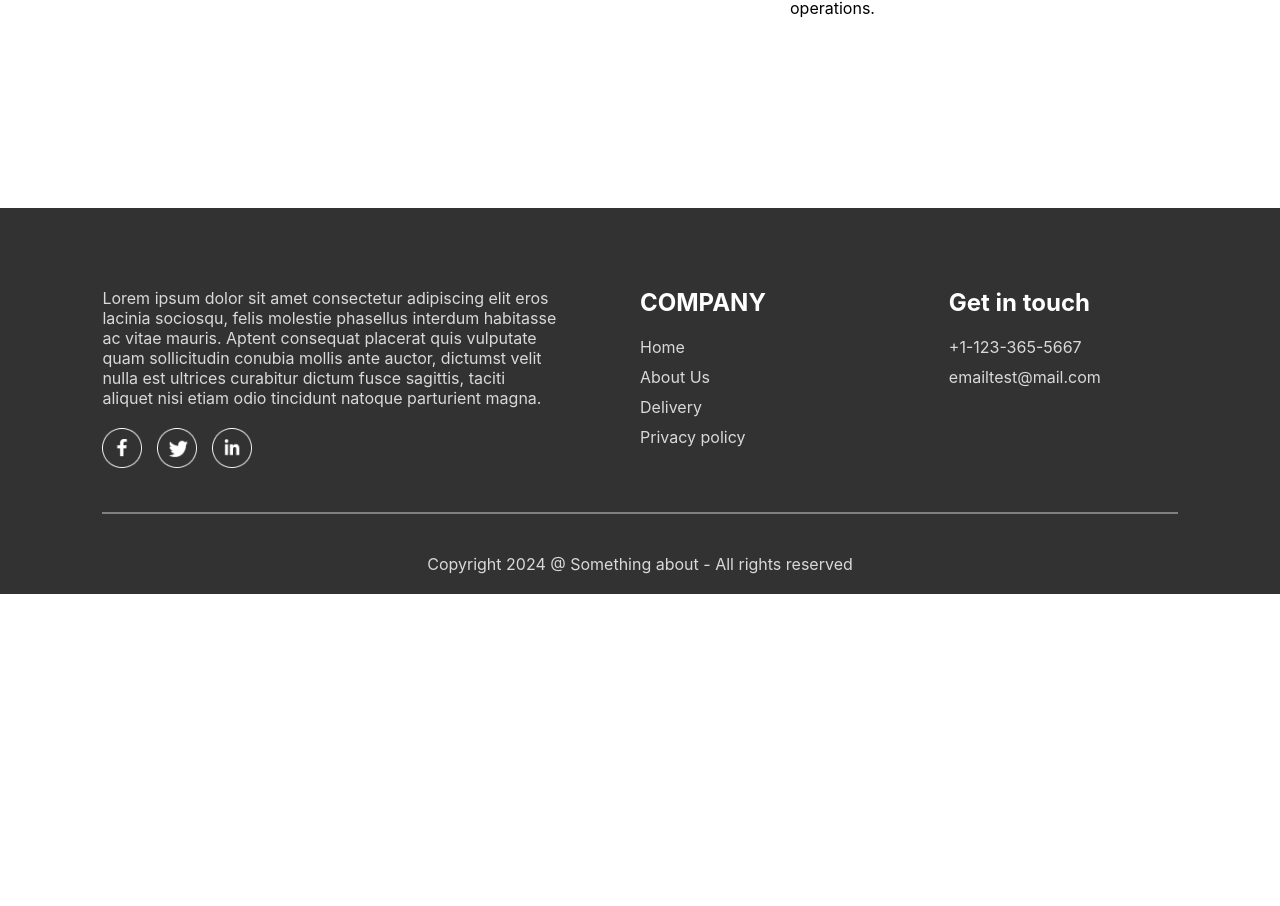
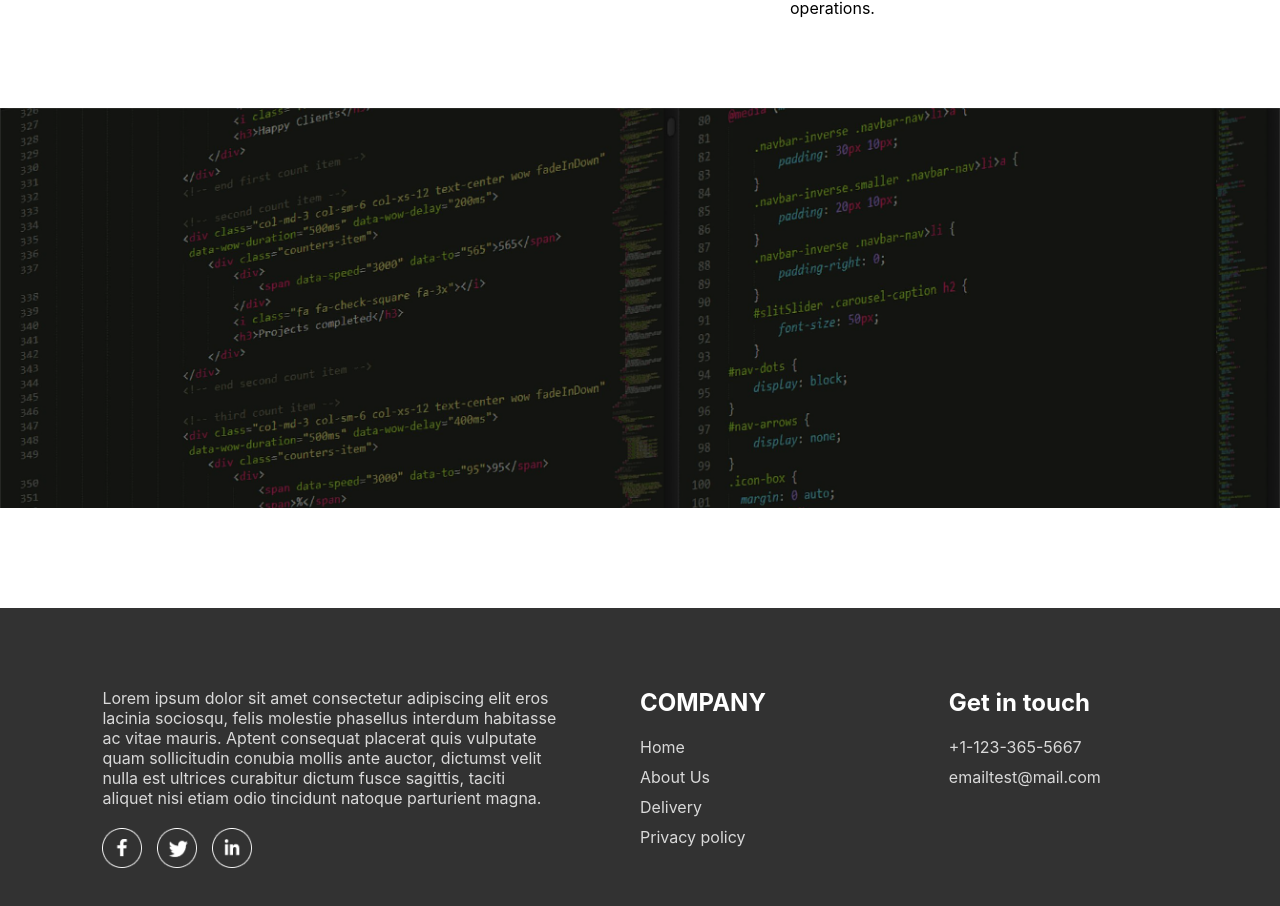
Before and after one commit to PotatoDoge/startup-website, a React (Create React App) app: page / in a window 1280 px wide. Shown: the part 2725-3631 px from the top of the page. Before the commit the page ends 3319 px from the top, so only its background shows below. Built offline with nearby package versions, Linux system fonts and the light colour scheme.

Commit message:
Add new component

```diff
--- a/src/pages/Home/Home.jsx
+++ b/src/pages/Home/Home.jsx
@@ -4,6 +4,7 @@ import Header from "../../components/Header/Header";
 import About from "../../components/About/About";
 import Achievements from "../../components/Achievements/Achievements";
 import WhyUs from "../../components/WhyUs/WhyUs";
+import SolutionsBanner from "../../components/SolutionsBanner/SolutionsBanner";
 
 const Home = () => {
 
@@ -14,6 +15,7 @@ const Home = () => {
             <About/>
             <Achievements/>
             <WhyUs/>
+            <SolutionsBanner/>
         </div>
     );
 }
```
